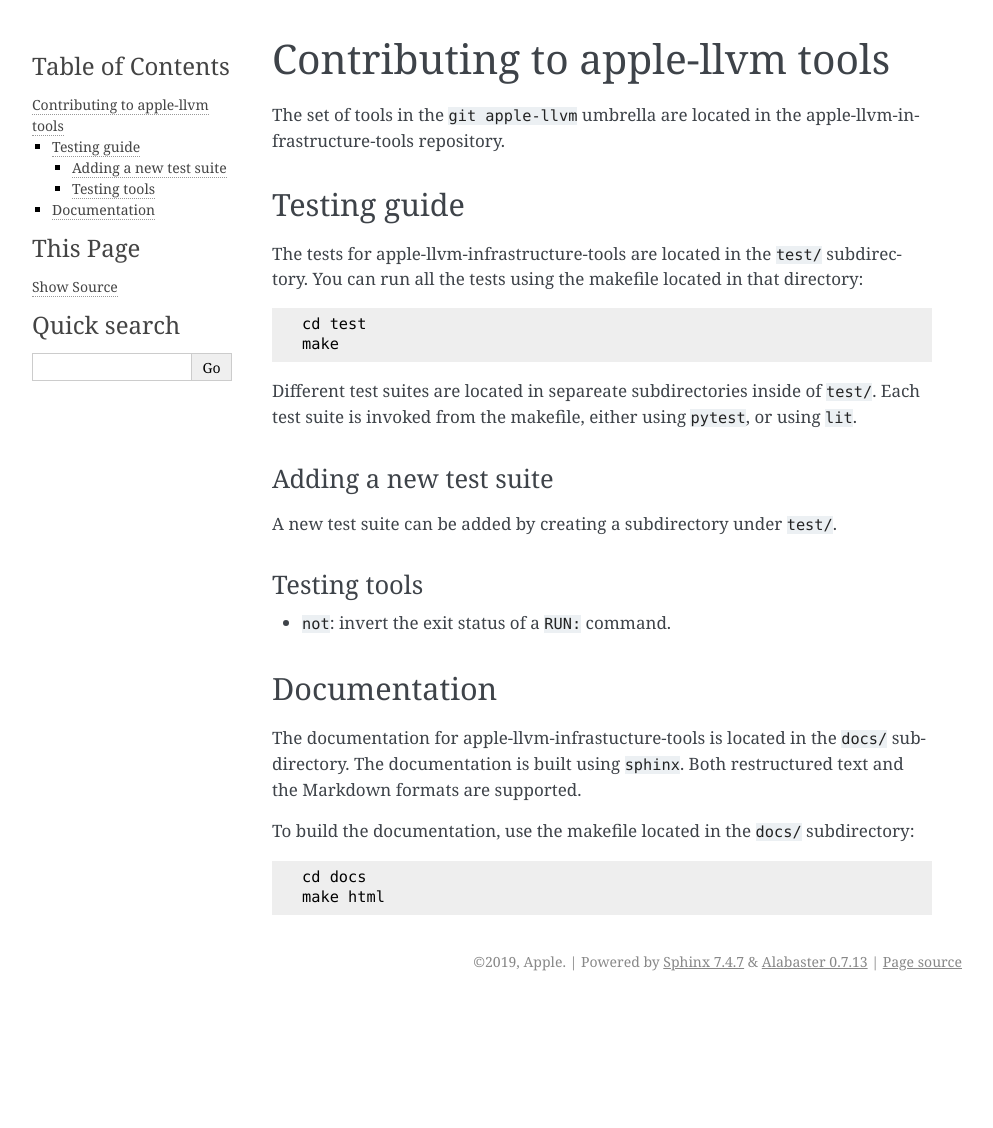
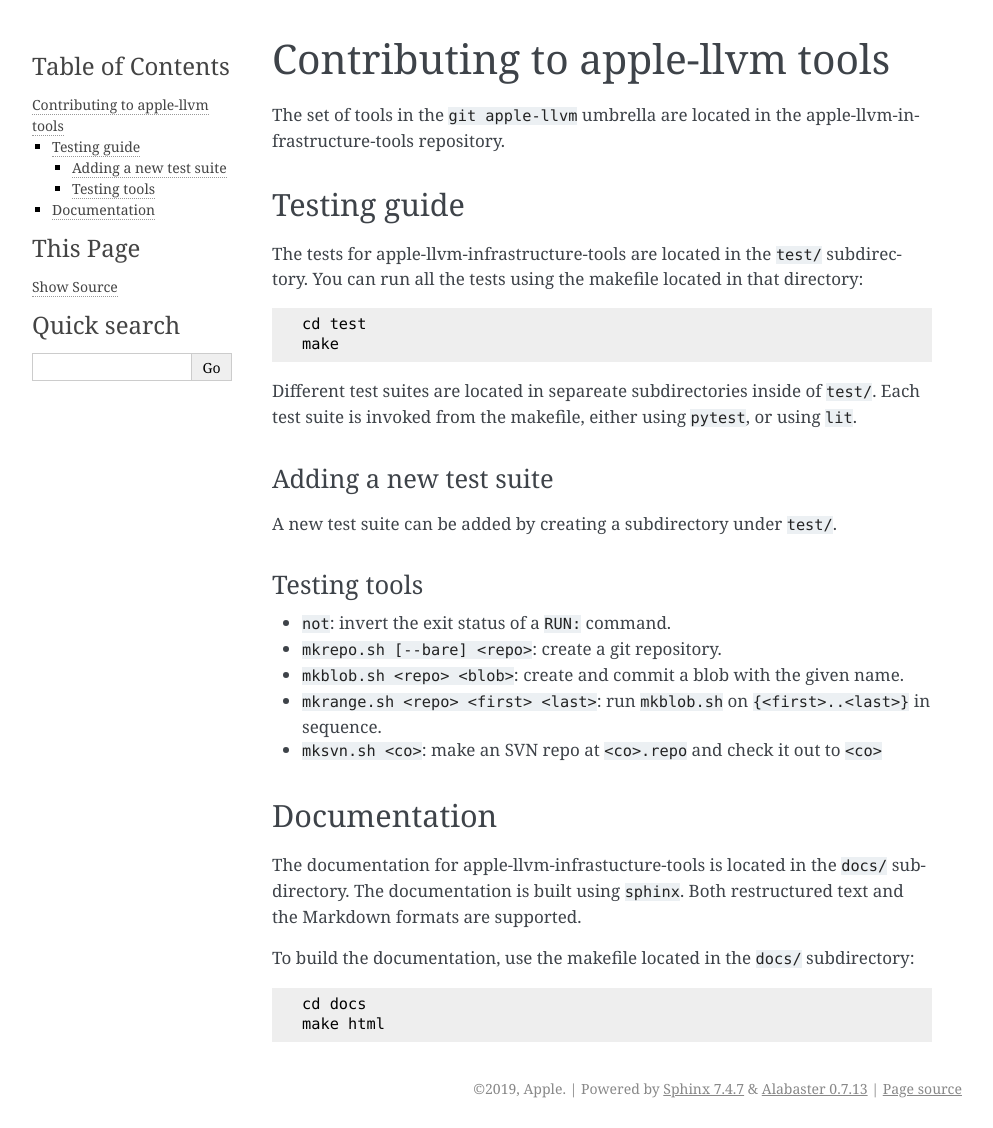
Before and after one commit to apple/apple-llvm-infrastructure-tools, a Sphinx documentation site: the page built from docs/ContributingToTools.md, in a window 1280 px wide. Shown: the whole page, without its empty margins (148-1141 px from the left). Built offline with Sphinx 7.4.7, drawn with Linux system fonts in a browser that asks for light colours; before the commit the page ends 1001 px from its top, so only the background shows below that.

Commit message:
Add a bunch of test utilities
- mkrepo: make a git repo
- mksvn: make an SVN repo (and checkout)
- mkblob: add a file to a git repo
- mkrnage: add a bunch of files in sequence to a git repo

```diff
--- a/docs/ContributingToTools.md
+++ b/docs/ContributingToTools.md
@@ -25,6 +25,11 @@
 ### Testing tools
 
 - `not`: invert the exit status of a `RUN:` command.
+- `mkrepo.sh [--bare] <repo>`: create a git repository.
+- `mkblob.sh <repo> <blob>`: create and commit a blob with the given name.
+- `mkrange.sh <repo> <first> <last>`: run `mkblob.sh` on `{<first>..<last>}` in
+  sequence.
+- `mksvn.sh <co>`: make an SVN repo at `<co>.repo` and check it out to `<co>`
 
 ## Documentation
 
```
Also changed, not shown: 11 other files.
